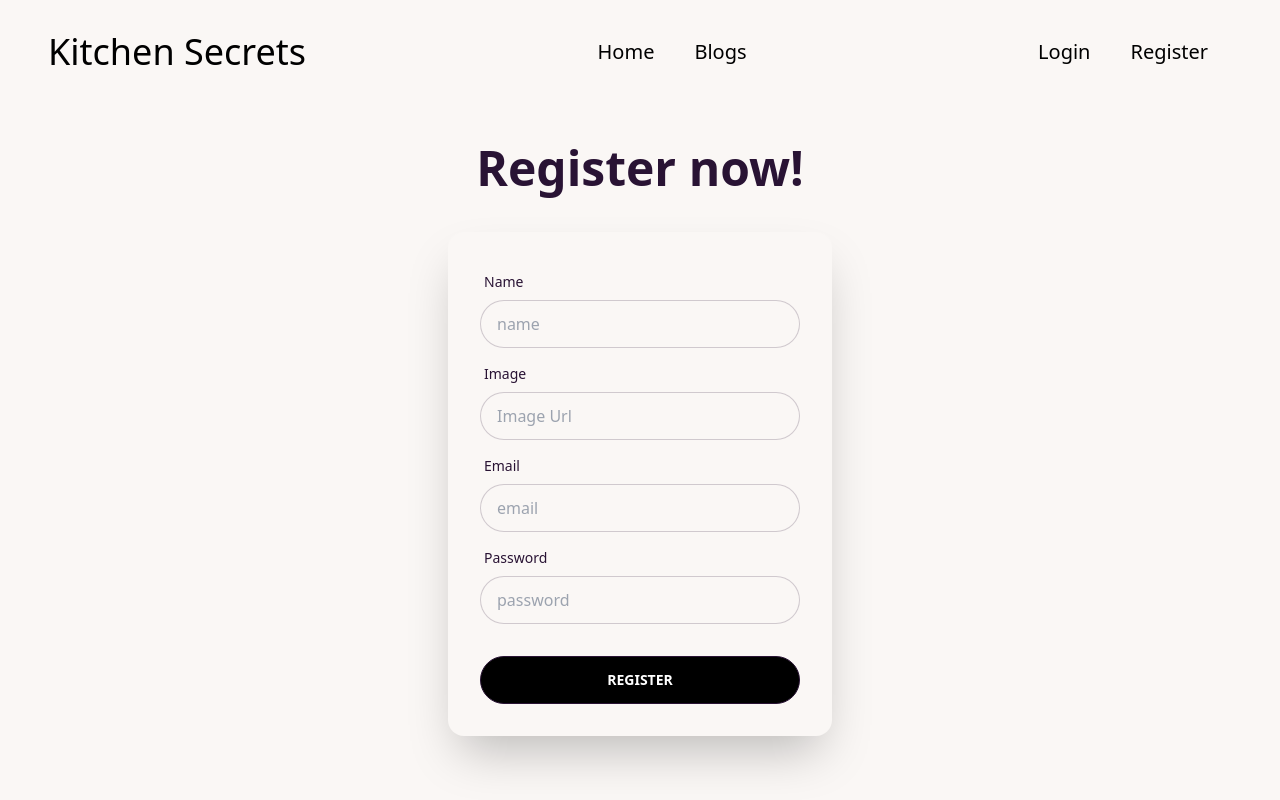
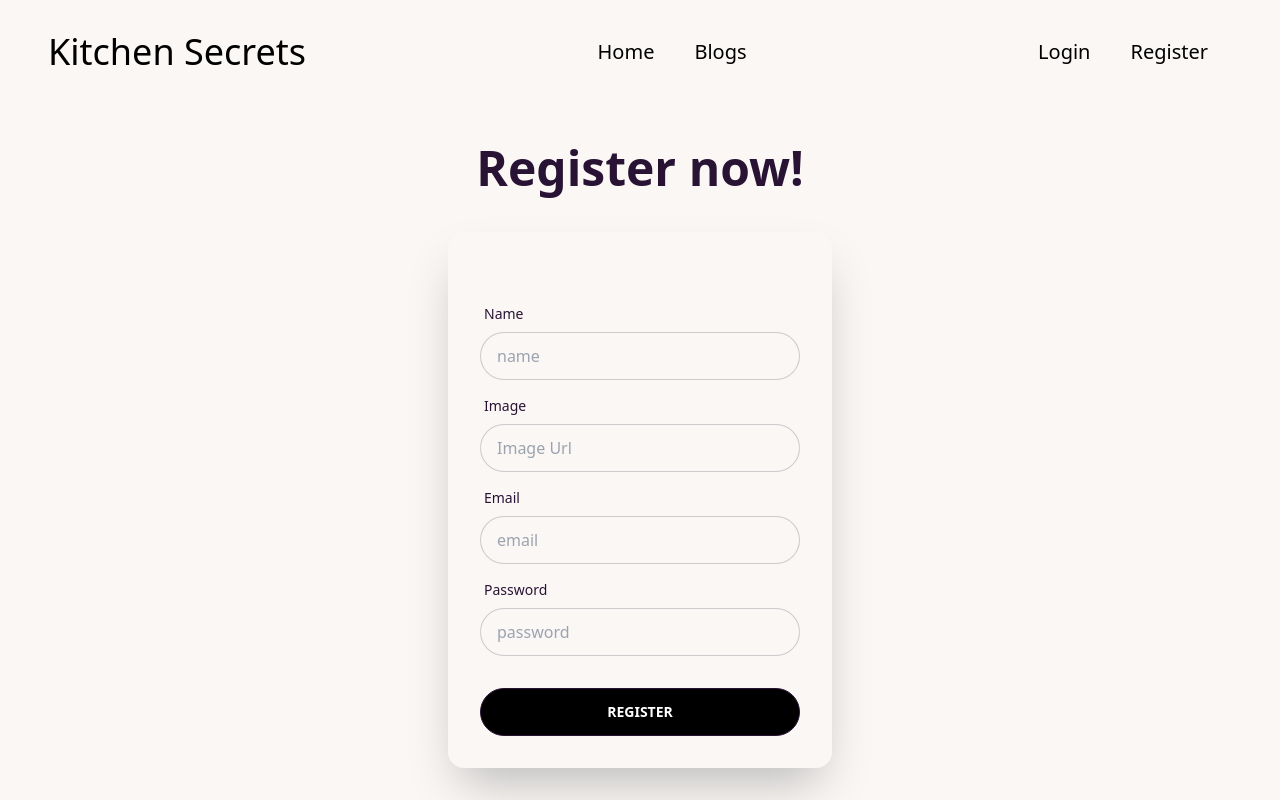
Before and after one commit to MHSourov621/kitchen-secret-client, a React (Vite) app: page /register in a window 1280 px wide. Built offline with nearby package versions, Linux system fonts and the light colour scheme; no server answers.

Commit message:
email auth added

```diff
--- a/src/App.css
+++ b/src/App.css
@@ -2,3 +2,7 @@
     max-width: 1480px;
     margin: auto;
 }
+
+.user-image:hover .user-name{
+    display: block;
+}
--- a/src/AuthProvider/AuthProvider.jsx
+++ b/src/AuthProvider/AuthProvider.jsx
@@ -1,5 +1,5 @@
 import React, { createContext, useEffect, useState } from 'react';
-import { GithubAuthProvider, GoogleAuthProvider, getAuth, onAuthStateChanged, signInWithPopup, signOut } from "firebase/auth";
+import { GithubAuthProvider, GoogleAuthProvider, createUserWithEmailAndPassword, getAuth, onAuthStateChanged, signInWithEmailAndPassword, signInWithPopup, signOut, updateProfile } from "firebase/auth";
 import app from '../firebase/firebase';
 
 export const AuthContext = createContext(null);
@@ -17,6 +17,14 @@ const AuthProvider = ({children}) => {
         return signInWithPopup(auth, githubProvider)
     }
 
+    const emailRegister = (email, password) => {
+        return createUserWithEmailAndPassword(auth, email, password)
+    }
+
+    const emailLogin = (email, password) => {
+        return signInWithEmailAndPassword(auth, email, password)
+    }
+
     const logout = () => {
         signOut(auth)
         .then(result => {
@@ -26,6 +34,13 @@ const AuthProvider = ({children}) => {
             const error = err.message;
         })
     }
+
+    const profile = (name, image) => {
+        return updateProfile(auth.currentUser, {
+            displayName: name , photoURL: image
+        })
+    }
+
 
     useEffect( () => {
         const unsubscribe = onAuthStateChanged(auth,
@@ -41,7 +56,10 @@ const AuthProvider = ({children}) => {
         googleLogin,
         user,
         logout,
-        githubLogin
+        githubLogin,
+        emailRegister,
+        emailLogin,
+        profile
     }
     return (
         <AuthContext.Provider value={authInfo}>
--- a/src/component/Header/Header.jsx
+++ b/src/component/Header/Header.jsx
@@ -3,7 +3,7 @@ import { Link } from 'react-router-dom';
 import { AuthContext } from '../../AuthProvider/AuthProvider';
 
 const Header = () => {
-    const {user, logout} = useContext(AuthContext);
+    const { user, logout } = useContext(AuthContext);
     return (
         <div>
             <div className="navbar text-black flex justify-between flex-col lg:flex-row py-8">
@@ -16,16 +16,23 @@ const Header = () => {
                     {
                         user ? (
                             <>
-                            {console.log(user)}
-                            {user.photoURL && <img className='w-12 rounded-full mr-4' src={user.photoURL} alt="" />}
-                            <button onClick={logout} className='bg-black text-white btn'>Logout</button>
+                                {console.log(user)}
+                                <p className='mr-4'>{user.email}</p>
+                                <div className=' user-image flex'>
+                                {user.photoURL && <img className='w-12 rounded-full mr-4' src={user.photoURL} alt="" />}
+                                <p className='mr-4 hidden user-name'>{user.displayName}</p>
+                                </div>
+                                <button onClick={logout} className='bg-black text-white btn'>Logout</button>
                             </>
                         ) : (
-                            <Link to="/login">Login</Link>
+                            <>
+                                <Link to="/login">Login</Link>
+                                <Link to="/register" className='ml-10 lg:mr-16'>Register</Link>
+                            </>
                         )
                     }
 
-                    <Link to="/register" className='ml-10 lg:mr-16'>Register</Link>
+
                 </div>
             </div>
         </div>
--- a/src/component/Login/Login.jsx
+++ b/src/component/Login/Login.jsx
@@ -1,11 +1,11 @@
 import React, { useContext, useState } from 'react';
 import { FaGithub, FaGoogle } from "react-icons/fa";
 import { AuthContext } from '../../AuthProvider/AuthProvider';
-import { Navigate } from 'react-router-dom';
+import { Link, Navigate } from 'react-router-dom';
 
 const Login = () => {
     const [error, setError] = useState("");
-    const { googleLogin, user, githubLogin } = useContext(AuthContext);
+    const { googleLogin, user, githubLogin, emailLogin } = useContext(AuthContext);
 
     const handleGoogleLogin = () => {
         googleLogin()
@@ -34,6 +34,24 @@ const Login = () => {
         })
     }
 
+    const handleSubmit = (event) => {
+        event.preventDefault();
+        const form = event.target;
+        const email = form.email.value;
+        const password = form.password.value;
+        emailLogin(email, password)
+        .then(result => {
+            const user = result.user;
+            console.log(user);
+            setError('')
+        })
+        .catch(err =>{
+            const error = err.message;
+            console.log(error);
+            setError(error)
+        })
+    }
+
     return (
         <div>
             {
@@ -48,7 +66,7 @@ const Login = () => {
                     </div>
                     <div className="card flex-shrink-0 w-96 max-w-sm shadow-2xl bg-base-100">
                         <p className='text-red-600 text-lg ml-8 pt-8'>{error}</p>
-                        <form className="card-body">
+                        <form onSubmit={handleSubmit} className="card-body">
                             <div className="form-control">
                                 <label className="label">
                                     <span className="label-text">Email</span>
@@ -71,7 +89,8 @@ const Login = () => {
                         <div className='flex flex-col'>
                             <button onClick={handleGoogleLogin} className="text-lg border-2 border-black rounded-lg w-3/4 mx-auto py-2 mb-4 hover:bg-black hover:text-white duration-300"><FaGoogle
                                 className="inline mr-4"></FaGoogle> Google Login</button>
-                            <button onClick={handleGithubLogin} className="text-lg border-2 border-black rounded-lg w-3/4 mx-auto py-2 mb-10 hover:bg-black hover:text-white duration-300"><FaGithub className='inline mr-4'></FaGithub>Github Login</button>
+                            <button onClick={handleGithubLogin} className="text-lg border-2 border-black rounded-lg w-3/4 mx-auto py-2 mb-4 hover:bg-black hover:text-white duration-300"><FaGithub className='inline mr-4'></FaGithub>Github Login</button>
+                            <p className='text-md text-blue-500 text-center mb-10'>Don't have any account? <Link className='text-blue-700' to="/register">Go to register.</Link></p>
                         </div>
                     </div>
                 </div>
--- a/src/component/Register/Register.jsx
+++ b/src/component/Register/Register.jsx
@@ -1,15 +1,55 @@
-import React from 'react';
+import React, { useContext, useState } from 'react';
+import { AuthContext } from '../../AuthProvider/AuthProvider';
+import { Navigate } from 'react-router-dom';
 
 const Register = () => {
+    const [error, setError] = useState("");
+    const {emailRegister, user, profile} = useContext(AuthContext);
+
+    const handleSubmit = (event) => {
+        event.preventDefault();
+        const form = event.target;
+        const name = form.name.value;
+        const image = form.image.value;
+        const email = form.email.value;
+        const password = form.password.value;
+        if(password.length < 6 ){
+            setError('Password should be minimum 6 characters');
+            return
+        }
+        else{
+            setError('')
+        }
+        emailRegister(email, password)
+        .then(result => {
+            const user = result.user;
+
+            profile(name, image)
+            .then(() => {
+              }).catch((error) => {
+              });
+              console.log(user);
+        })
+        .catch(err => {
+            console.log(err.message);
+        })
+    }
+
     return (
         <div>
+            {
+                user && (
+                    <Navigate to="/" replace={true} />
+                )
+            }
             <div className="hero">
                 <div className="hero-content flex-col">
                     <div className="text-center lg:text-left">
                         <h1 className="text-5xl font-bold my-6">Register now!</h1>
                     </div>
                     <div className="card flex-shrink-0 w-96 max-w-sm shadow-2xl bg-base-100">
-                        <form className="card-body">
+                    <p className='text-red-600 text-lg ml-8 pt-8'>{error}</p>
+                        <form onSubmit={handleSubmit} className="card-body">
                             <div className="form-control">
                                 <label className="label">
                                     <span className="label-text">Name</span>
@@ -26,13 +66,13 @@ const Register = () => {
                                 <label className="label">
                                     <span className="label-text">Email</span>
                                 </label>
-                                <input type="email" placeholder="email" name="email" className="input input-bordered" />
+                                <input type="email" placeholder="email" required name="email" className="input input-bordered" />
                             </div>
                             <div className="form-control">
                                 <label className="label">
                                     <span className="label-text">Password</span>
                                 </label>
-                                <input type="password" placeholder="password" name="password" className="input input-bordered" />
+                                <input type="password" placeholder="password" required name="password" className="input input-bordered" />
                             </div>
                             <div className="form-control mt-6">
                                 <button className="btn bg-black text-white">Register</button>
```
